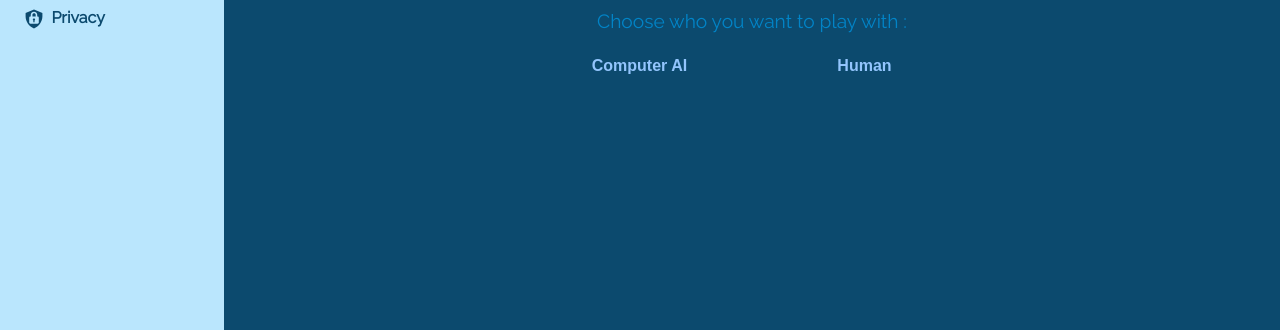
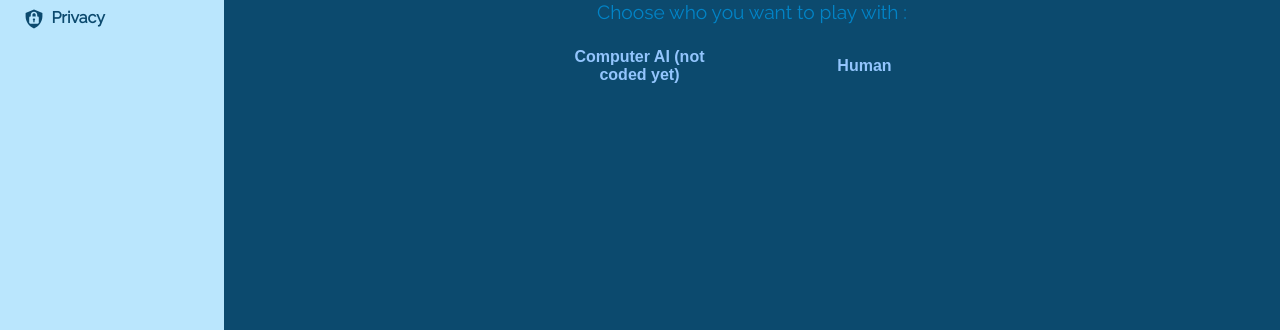
Before and after one commit to MarkoDavkovski/AdminDashboard, a plain HTML site: page TicTacToe/tic-tac-toe.html in a window 1280 px wide. Both pictures are taken after a click on the button "New Game". Shown: the part 425-755 px from the top of the page. Drawn offline with Linux system fonts and the light colour scheme.

Commit message:
computer AI(not coded yet)

```diff
--- a/TicTacToe/tic-tac-toe.html
+++ b/TicTacToe/tic-tac-toe.html
@@ -228,7 +228,9 @@
 					<button class="ttt-btn start-btn">New Game</button>
 					<span class="enemy-text">Choose who you want to play with :</span>
 					<div class="enemy-selection">
-						<button class="ttt-btn pc-ai-btn">Computer AI</button>
+						<button class="ttt-btn pc-ai-btn">
+							Computer AI (not coded yet)
+						</button>
 						<button class="ttt-btn human-btn">Human</button>
 					</div>
 					<div class="pc-ai-selection">
```
